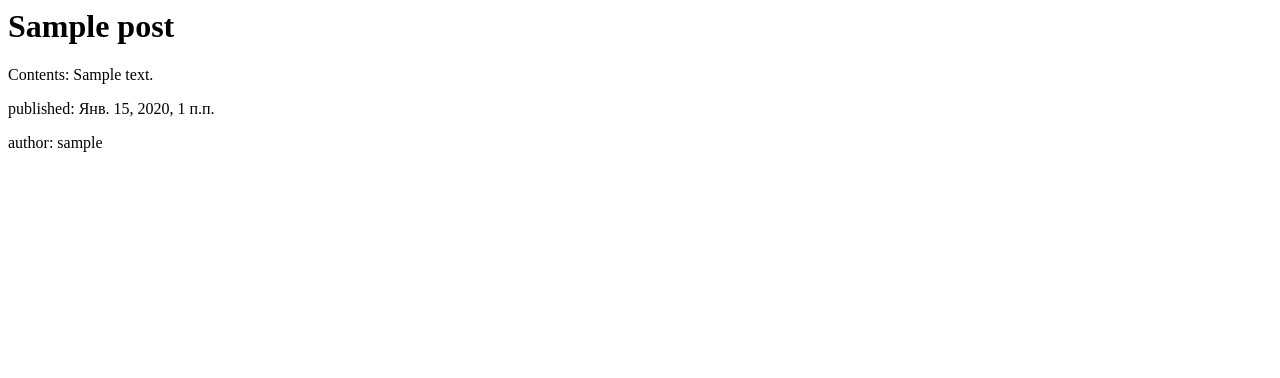
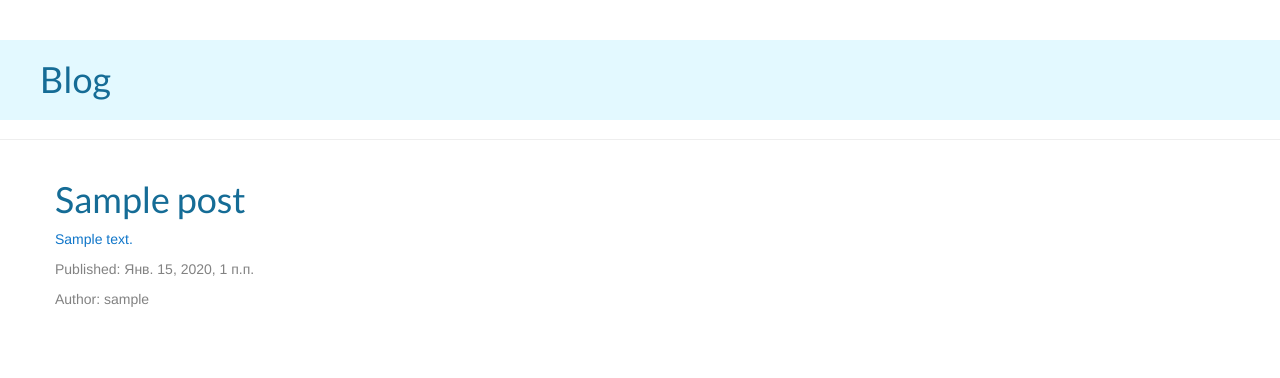
Before and after one commit to fish34/djangotest, a Django app: page / in a window 1280 px wide. Shown: the top 378 px of the page. Run offline with Django 3.2, Linux system fonts and the light colour scheme; tables that the repository leaves empty hold one stand-in row (values such as "Sample post"); some libraries are stand-ins or nearby versions.

Commit message:
extended

```diff
--- /dev/null
+++ b/blog/static/css/blog.css
@@ -0,0 +1,27 @@
+h1 {
+	color: #156C96;
+	font-family: 'Lato', sans-serif;
+}
+
+p#contents {
+	color: #1076C9;
+	text-align: justify;
+}
+
+.content {
+    margin-left: 40px;
+}
+
+.post {
+    margin-bottom: 70px;
+}
+
+.dateauthor {
+    color: #828282;
+}
+
+.page-header h1 {
+    background-color: #E3F9FF;
+    margin-top: 0;
+    padding: 20px 20px 20px 40px;
+}
--- /dev/null
+++ b/blog/templates/blog/base.html
@@ -0,0 +1,23 @@
+{% load staticfiles %}
+<link rel="stylesheet" href="//maxcdn.bootstrapcdn.com/bootstrap/3.2.0/css/bootstrap.min.css">
+<link rel="stylesheet" href="//maxcdn.bootstrapcdn.com/bootstrap/3.2.0/css/bootstrap-theme.min.css">
+<link href="https://fonts.googleapis.com/css?family=Lato" rel="stylesheet">
+<link rel="stylesheet" href="{% static 'css/blog.css' %}"
+<html>
+    <head>
+        <title>1st blog</title>
+    </head>
+    <body>
+        <div class="page-header">
+            <h1>Blog</h1>
+        </div>
+        <div class="content container">
+            <div class="row">
+                <div class="col-md-8">
+                {% block content %}
+                {% endblock %}
+                </div>
+            </div>
+        </div>
+    </body>
+</html>
--- a/blog/templates/blog/post_list.html
+++ b/blog/templates/blog/post_list.html
@@ -1,15 +1,14 @@
-<html>
-    <head>
-        <title>1st blog</title>
-    </head>
-    <body>
-    {% for post in posts %}
-    <div>
-        <h1>{{ post.title }}</h1>
-        <p>Contents: {{ post.text }}</p>
-        <p>published: {{ post.published_date }}</p>
-        <p>author: {{ post.author }}</p>
-    </div>
-    {% endfor %}
-    </body>
-</html>
+{% extends 'blog/base.html' %}
+{% block content %}
+	{% for post in posts %}
+	    <div class="post">
+	        <h1>{{ post.title }}</h1>
+	        <p id='contents'>{{ post.text|linebreaksbr }}</p>
+	        <div class="dateauthor">
+	            <p>Published: {{ post.published_date }}</p>
+	            <p>Author: {{ post.author}}</p>
+	        </div>
+
+	    </div>
+	{% endfor %}
+{% endblock %}
```
